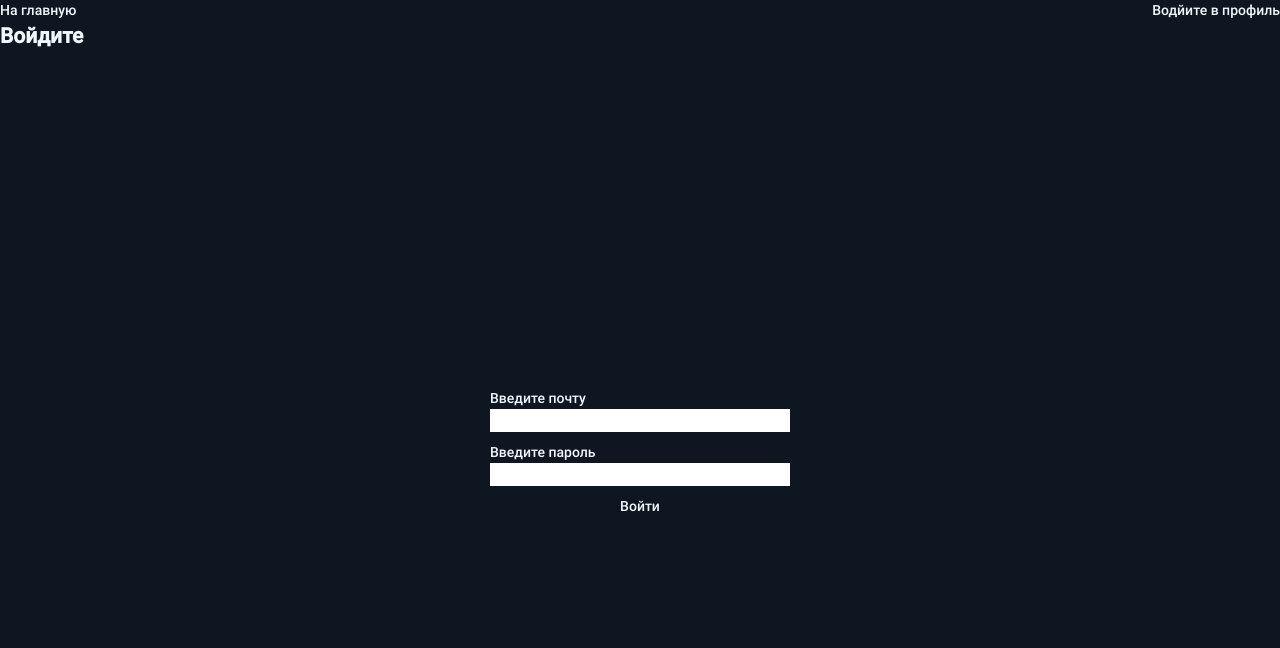
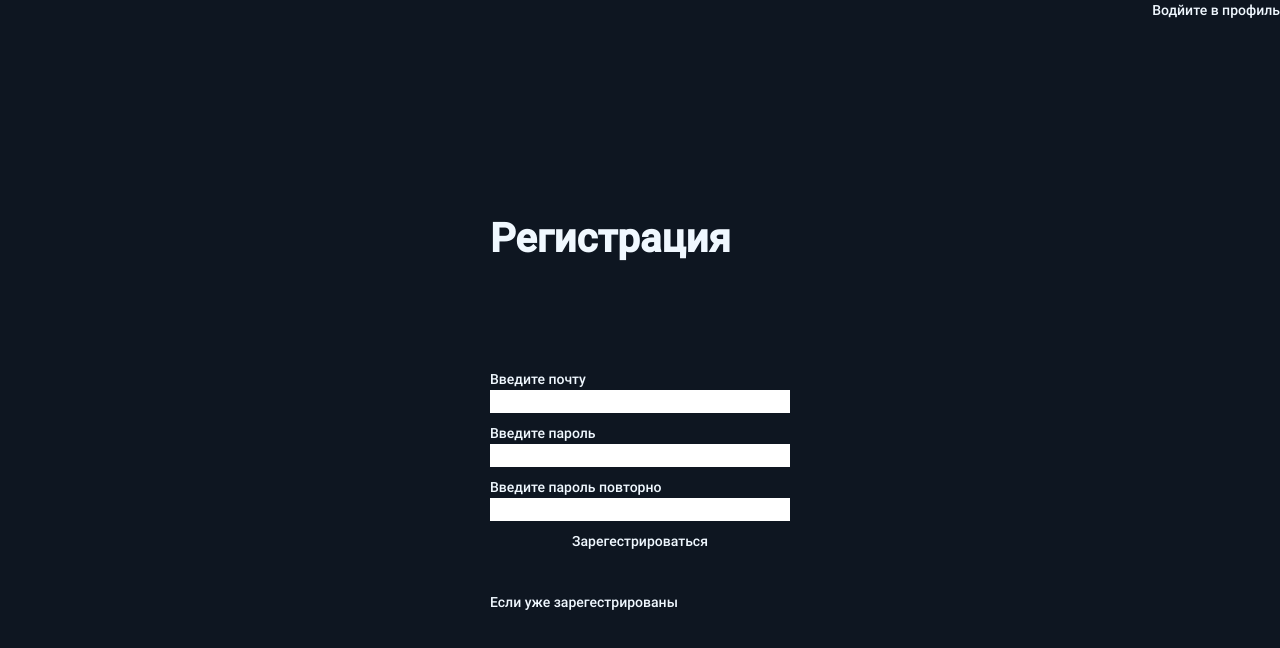
Before and after one commit to AndreyLKK/Chat, a Vue app in the folder client/: page /register in a window 1280 px wide. Before the commit this address led to /login. Shown: the top 648 px of the page. Built offline with nearby package versions, Linux system fonts and the light colour scheme; no server answers.

Commit message:
fixed the transitions between registration and login, improved the styles there

```diff
--- a/client/src/components/MyChat.vue
+++ b/client/src/components/MyChat.vue
@@ -30,7 +30,6 @@ const handlerLeave = () => {
 .chat {
   display: flex;
   flex-direction: column;
-  height: 100%;
   padding: 30px 20px 0px 20px;
 }
 
--- a/client/src/components/MyHeader.vue
+++ b/client/src/components/MyHeader.vue
@@ -4,7 +4,10 @@
       Водйите в профиль
     </button>
     <p class="header_text" v-else>{{ authStore.user.email }}</p>
-    <router-link class="header__link" :to="{ name: 'main' }"
+    <router-link
+      v-if="authStore.user"
+      class="header__link"
+      :to="{ name: 'main' }"
       >На главную</router-link
     >
   </div>
--- a/client/src/guards/authGuard.js
+++ b/client/src/guards/authGuard.js
@@ -9,7 +9,9 @@ export const requiresAuth = (to, from, next) => {
     }
 
     if (!user) {
-      to.path !== "/login" ? next({ name: "login" }) : next();
+      to.path === "/register" || to.path === "/login"
+        ? next()
+        : next({ name: "login" });
     }
   });
 };
--- a/client/src/views/ChatView.vue
+++ b/client/src/views/ChatView.vue
@@ -19,7 +19,7 @@ import MySidebar from "@/components/MySidebar.vue";
 <style scoped lang="scss">
 .content {
   display: flex;
-  height: calc(100vh - 40px);
+  height: calc(100vh - 61px);
   border-top: 1px solid #cecece;
   margin-bottom: 40px;
 }
--- a/client/src/views/LoginView.vue
+++ b/client/src/views/LoginView.vue
@@ -1,7 +1,7 @@
 <template>
-  <div>
-    <h2>Войдите</h2>
-    <form class="entrance" @submit.prevent="authStore.loginUser">
+  <div class="entrance">
+    <h2 class="entrance__title">Войдите</h2>
+    <form class="entrance__form" @submit.prevent="authStore.loginUser">
       <label class="entrance__text" for="email">Введите почту</label>
       <input
         class="entrance__input"
@@ -18,6 +18,9 @@
       />
       <button class="entrance__btn" type="submit">Войти</button>
     </form>
+    <router-link class="entrance__link" :to="{ name: 'register' }"
+      >Перейти к регистрации</router-link
+    >
   </div>
 </template>
 
@@ -29,7 +32,7 @@ const authStore = useAuth();
 
 <style scoped>
 .entrance {
-  height: 100vh;
+  height: calc(100vh - 21px);
   display: flex;
   max-width: 300px;
   width: 100%;
@@ -38,7 +41,21 @@ const authStore = useAuth();
   flex-direction: column;
 }
 
+.entrance__title {
+  margin-bottom: 100px;
+  font-size: 40px;
+}
+
+.entrance__form {
+  display: flex;
+  flex-direction: column;
+}
+
 .entrance__input:not(:last-child) {
   margin-bottom: 10px;
 }
+
+.entrance__link {
+  margin-top: 40px;
+}
 </style>
--- a/client/src/views/RegisterView.vue
+++ b/client/src/views/RegisterView.vue
@@ -1,7 +1,7 @@
 <template>
-  <div>
-    <h2 class="">Регистрация</h2>
-    <form class="registration" @submit.prevent="authStore.registerUser">
+  <div class="registration">
+    <h2 class="registration__title">Регистрация</h2>
+    <form class="registration__form" @submit.prevent="authStore.registerUser">
       <label class="registration__text" for="email">Введите почту</label>
       <input
         class="registration__input"
@@ -29,20 +29,23 @@
         Зарегестрироваться
       </button>
     </form>
+    <router-link class="registration__link" :to="{ name: 'login' }"
+      >Если уже зарегестрированы</router-link
+    >
   </div>
 </template>
 
 <script setup>
 import { useAuth } from "@/stores";
 import { useRouter } from "vue-router";
-// import { CustomWebSocket } from "@/services/WebSocket";
+
 const router = useRouter();
 const authStore = useAuth();
 </script>
 
 <style scoped>
 .registration {
-  height: 100vh;
+  height: calc(100vh - 21px);
   display: flex;
   max-width: 300px;
   width: 100%;
@@ -51,7 +54,21 @@ const authStore = useAuth();
   flex-direction: column;
 }
 
+.registration__title {
+  margin-bottom: 100px;
+  font-size: 40px;
+}
+
+.registration__form {
+  display: flex;
+  flex-direction: column;
+}
+
 .registration__input:not(:last-child) {
   margin-bottom: 10px;
 }
+
+.registration__link {
+  margin-top: 40px;
+}
 </style>
```
Also changed, not shown: 1 other file (tests, documents, lock files or other folders).
